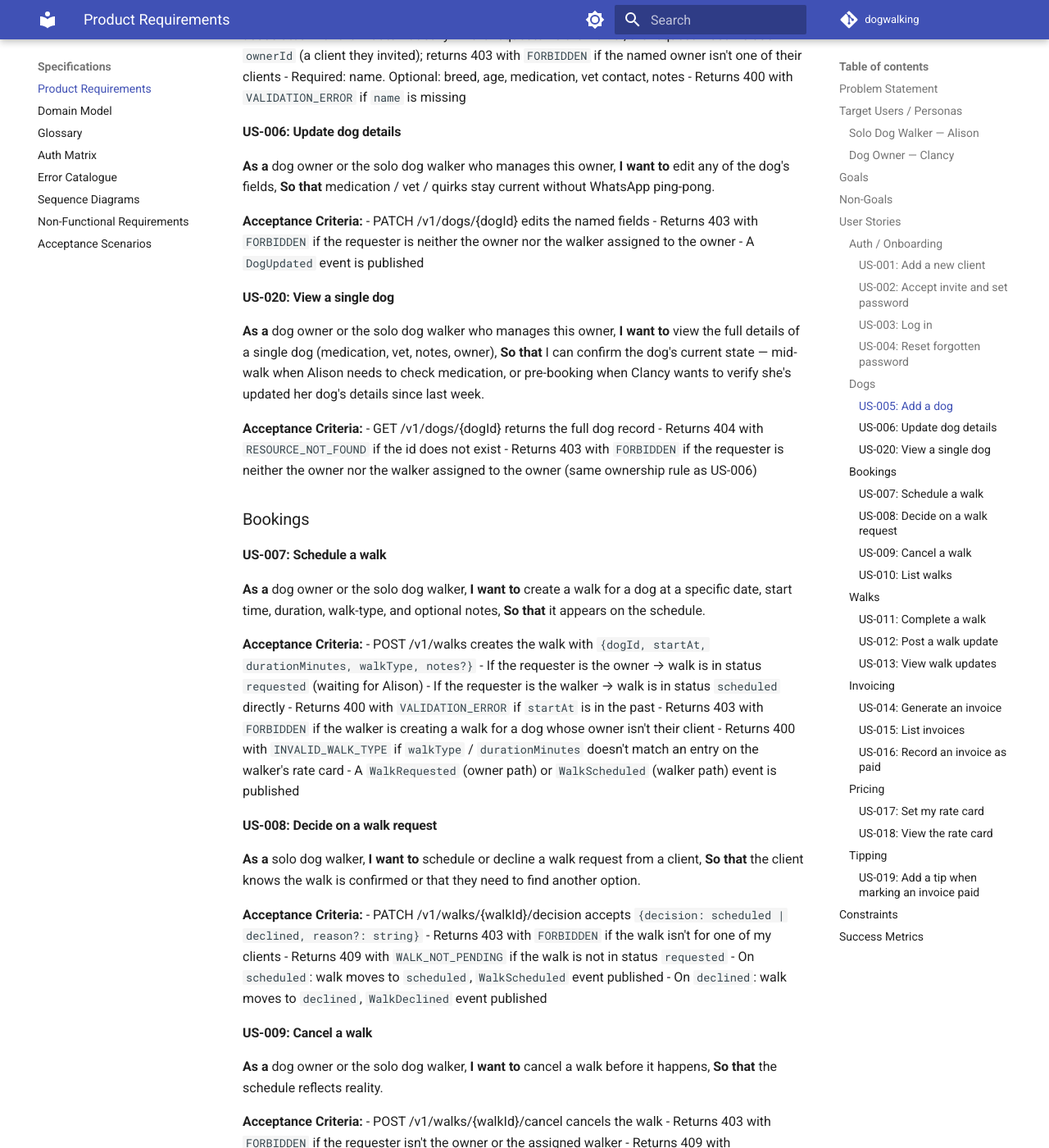
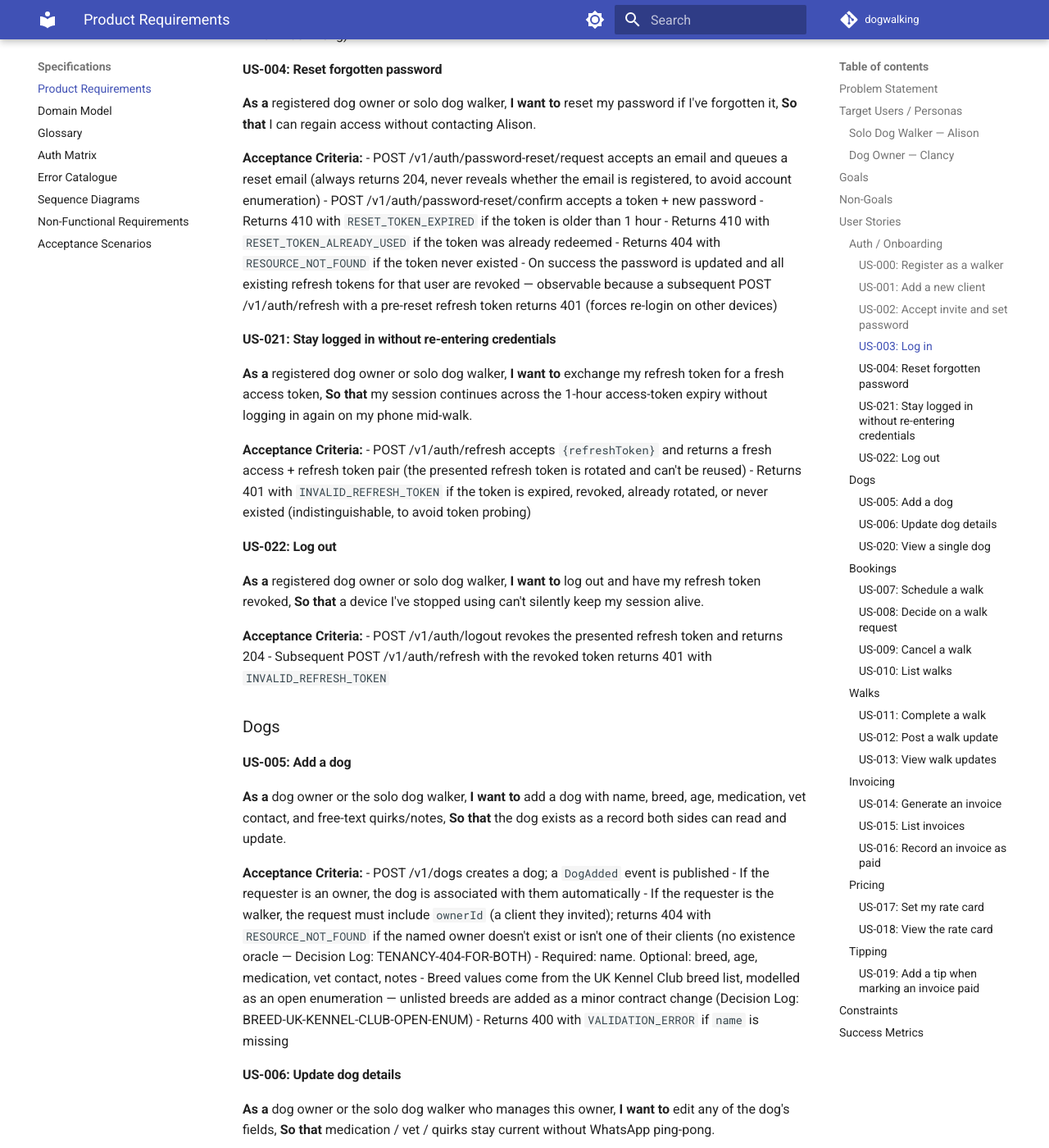
Before and after one commit to dataGriff/spec-dog-walking, an MkDocs documentation site: the page built from docs/specifications/prd.md, in a window 1280 px wide and 1400 px high, scrolled down 3390 px. Shown: the whole window at 82% size. Built offline with MkDocs 1.6.1 and Material for MkDocs 9.7.7, drawn with Linux system fonts in a browser that asks for light colours; some of the changed text lies outside the part shown.

Commit message:
feat(discovery): action critique findings in the PRD
H3 reminders descoped to Non-Goal 5; H4 US-000 walker registration
back-filled; H6 client created at invite acceptance; H8/H10 US-021
refresh + US-022 logout stories; H7 price-snapshot invariant stated on
US-007/US-014; M1 card-level currency + CURRENCY_IMMUTABLE; M3 breed
vocabulary escalated; M15/M16 tenancy 404-for-both across story ACs;
M11 event back-fill; L4 real Constraints content. Eleven Decision Log
entries recorded in the phase sidecar.

Co-Authored-By: Claude Fable 5 <noreply@anthropic.com>

```diff
--- a/docs/specifications/prd.md
+++ b/docs/specifications/prd.md
@@ -13,9 +13,12 @@ missed reminders that turn into missed walks, and invoicing errors
 that turn into late or wrong payments.
 
 The **Dog Walking** domain is the single place a solo walker can
-manage clients, dogs, scheduled walks, daily reminders, and invoices
-— so that information lives in one place and a booking made once
-flows through every downstream concern without re-entry.
+manage clients, dogs, scheduled walks, and invoices — so that
+information lives in one place and a booking made once flows through
+every downstream concern without re-entry. The single authoritative
+schedule replaces the fridge board as the place both sides check
+what's happening; proactive reminder delivery is deferred (see
+Non-Goals).
 
 ## Target Users / Personas
 
@@ -85,10 +88,32 @@ after each walk.
 4. **A marketplace for finding walkers.** Alison's clients are
    already her clients; the domain doesn't onboard strangers,
    surface walkers to new owners, or rank/review walkers.
+5. **Proactive walk reminders / notifications.** v1 replaces the
+   fridge board with a single authoritative schedule both sides can
+   check at any time; pushing reminders out ahead of walks (email,
+   push, SMS) is a notification subsystem deferred to a later
+   release (Decision Log: REMINDERS-DESCOPED-TO-NON-GOAL).
 
 ## User Stories
 
 ### Auth / Onboarding
+
+#### US-000: Register as a walker
+
+**As a** solo dog walker,
+**I want to** create my account with email, password, and display name,
+**So that** I have a domain instance of my own to run my business in.
+
+**Acceptance Criteria:**
+- POST /v1/auth/register creates the walker account with
+  `{email, password, displayName}` and returns access + refresh tokens
+- Registration is walker-only; dog owners join by invitation (US-001,
+  US-002), never by self-registration
+- Returns 409 with `EMAIL_ALREADY_REGISTERED` if the email is already
+  in use
+- Returns 400 with `VALIDATION_ERROR` if the password is shorter than
+  8 characters
+- A `WalkerRegistered` event is published
 
 #### US-001: Add a new client
 
@@ -97,10 +122,14 @@ after each walk.
 **So that** they exist as a record I can later attach dogs and bookings to.
 
 **Acceptance Criteria:**
-- POST /v1/clients creates a client with name + email
-- The client is associated with the authenticated walker
+- POST /v1/clients issues an invite with name + email and queues an
+  invite email containing a single-use registration link; an
+  `InviteCreated` event is published
+- The Client record itself is created when the invite is accepted
+  (US-002), so every client on the books has a registered user behind
+  it (Decision Log: CLIENT-CREATED-AT-ACCEPTANCE)
+- The invite is associated with the authenticated walker
 - Returns 409 with `EMAIL_ALREADY_REGISTERED` if the email is already in use
-- The system queues an invite email containing a single-use registration link
 
 #### US-002: Accept invite and set password
 
@@ -110,10 +139,15 @@ after each walk.
 
 **Acceptance Criteria:**
 - POST /v1/invites/{token}/accept accepts the registration with a chosen password
-- Returns 410 with `INVITE_EXPIRED` if the token is older than 1 day
+- Returns 410 with `INVITE_EXPIRED` if the token is older than 1 day;
+  an invite that passes its expiry is marked `expired` and an
+  `InviteExpired` event is published
 - Returns 410 with `INVITE_ALREADY_USED` if the token was already redeemed
-- On success returns access + refresh tokens
-- The client is now able to log in and is linked to the walker who invited them
+- Returns 404 with `RESOURCE_NOT_FOUND` if the token never existed
+- On success the Client record is created and linked to the walker who
+  invited them, access + refresh tokens are returned, and
+  `InviteAccepted` and `ClientRegistered` events are published (both
+  carrying the invite id so the lineage is joinable from the stream)
 
 #### US-003: Log in
 
@@ -139,8 +173,39 @@ after each walk.
 - POST /v1/auth/password-reset/confirm accepts a token + new password
 - Returns 410 with `RESET_TOKEN_EXPIRED` if the token is older than 1 hour
 - Returns 410 with `RESET_TOKEN_ALREADY_USED` if the token was already redeemed
+- Returns 404 with `RESOURCE_NOT_FOUND` if the token never existed
 - On success the password is updated and all existing refresh tokens for that
-  user are revoked (forces re-login on other devices)
+  user are revoked — observable because a subsequent POST /v1/auth/refresh
+  with a pre-reset refresh token returns 401 (forces re-login on other
+  devices)
+
+#### US-021: Stay logged in without re-entering credentials
+
+**As a** registered dog owner or solo dog walker,
+**I want to** exchange my refresh token for a fresh access token,
+**So that** my session continues across the 1-hour access-token expiry
+without logging in again on my phone mid-walk.
+
+**Acceptance Criteria:**
+- POST /v1/auth/refresh accepts `{refreshToken}` and returns a fresh
+  access + refresh token pair (the presented refresh token is rotated
+  and can't be reused)
+- Returns 401 with `INVALID_REFRESH_TOKEN` if the token is expired,
+  revoked, already rotated, or never existed (indistinguishable, to
+  avoid token probing)
+
+#### US-022: Log out
+
+**As a** registered dog owner or solo dog walker,
+**I want to** log out and have my refresh token revoked,
+**So that** a device I've stopped using can't silently keep my session
+alive.
+
+**Acceptance Criteria:**
+- POST /v1/auth/logout revokes the presented refresh token and returns
+  204
+- Subsequent POST /v1/auth/refresh with the revoked token returns 401
+  with `INVALID_REFRESH_TOKEN`
 
 ### Dogs
 
@@ -152,12 +217,16 @@ free-text quirks/notes,
 **So that** the dog exists as a record both sides can read and update.
 
 **Acceptance Criteria:**
-- POST /v1/dogs creates a dog
+- POST /v1/dogs creates a dog; a `DogAdded` event is published
 - If the requester is an owner, the dog is associated with them automatically
 - If the requester is the walker, the request must include `ownerId` (a
-  client they invited); returns 403 with `FORBIDDEN` if the named owner
-  isn't one of their clients
+  client they invited); returns 404 with `RESOURCE_NOT_FOUND` if the
+  named owner doesn't exist or isn't one of their clients (no
+  existence oracle — Decision Log: TENANCY-404-FOR-BOTH)
 - Required: name. Optional: breed, age, medication, vet contact, notes
+- Breed values come from the UK Kennel Club breed list, modelled as an
+  open enumeration — unlisted breeds are added as a minor contract
+  change (Decision Log: BREED-UK-KENNEL-CLUB-OPEN-ENUM)
 - Returns 400 with `VALIDATION_ERROR` if `name` is missing
 
 #### US-006: Update dog details
@@ -168,8 +237,9 @@ free-text quirks/notes,
 
 **Acceptance Criteria:**
 - PATCH /v1/dogs/{dogId} edits the named fields
-- Returns 403 with `FORBIDDEN` if the requester is neither the owner nor
-  the walker assigned to the owner
+- Returns 404 with `RESOURCE_NOT_FOUND` if the dog doesn't exist or the
+  requester is neither the owner nor the walker assigned to the owner
+  (not-yours is indistinguishable from not-there)
 - A `DogUpdated` event is published
 
 #### US-020: View a single dog
@@ -183,10 +253,10 @@ to verify she's updated her dog's details since last week.
 
 **Acceptance Criteria:**
 - GET /v1/dogs/{dogId} returns the full dog record
-- Returns 404 with `RESOURCE_NOT_FOUND` if the id does not exist
-- Returns 403 with `FORBIDDEN` if the requester is neither the owner
-  nor the walker assigned to the owner (same ownership rule as
-  US-006)
+- Returns 404 with `RESOURCE_NOT_FOUND` if the id does not exist or
+  the requester is neither the owner nor the walker assigned to the
+  owner (same ownership rule as US-006; not-yours is
+  indistinguishable from not-there)
 
 ### Bookings
 
@@ -204,10 +274,14 @@ walk-type, and optional notes,
   for Alison)
 - If the requester is the walker → walk is in status `scheduled` directly
 - Returns 400 with `VALIDATION_ERROR` if `startAt` is in the past
-- Returns 403 with `FORBIDDEN` if the walker is creating a walk for a dog
-  whose owner isn't their client
+- Returns 404 with `RESOURCE_NOT_FOUND` if `dogId` doesn't exist or
+  the dog isn't visible to the requester (walker booking for a
+  non-client's dog, owner booking for someone else's dog)
 - Returns 400 with `INVALID_WALK_TYPE` if `walkType` / `durationMinutes`
   doesn't match an entry on the walker's rate card
+- A walk entering `scheduled` records the rate-card price for its
+  (walkType, durationMinutes) at that moment; later rate-card changes
+  don't reprice it (Decision Log: WALK-PRICE-SNAPSHOT-AT-SCHEDULING)
 - A `WalkRequested` (owner path) or `WalkScheduled` (walker path) event
   is published
 
@@ -221,7 +295,8 @@ find another option.
 **Acceptance Criteria:**
 - PATCH /v1/walks/{walkId}/decision accepts `{decision: scheduled |
   declined, reason?: string}`
-- Returns 403 with `FORBIDDEN` if the walk isn't for one of my clients
+- Returns 404 with `RESOURCE_NOT_FOUND` if the walk doesn't exist or
+  isn't for one of my clients
 - Returns 409 with `WALK_NOT_PENDING` if the walk is not in status
   `requested`
 - On `scheduled`: walk moves to `scheduled`, `WalkScheduled` event published
@@ -235,8 +310,9 @@ find another option.
 
 **Acceptance Criteria:**
 - POST /v1/walks/{walkId}/cancel cancels the walk
-- Returns 403 with `FORBIDDEN` if the requester isn't the owner or the
-  assigned walker
+- Returns 404 with `RESOURCE_NOT_FOUND` if the walk doesn't exist or
+  isn't visible to the requester (owner of the dog or the assigned
+  walker)
 - Returns 409 with `WALK_NOT_CANCELLABLE` if the walk is already
   `completed`, `declined`, or `cancelled`
 - The walk moves to status `cancelled`; the cancelling party is recorded
@@ -264,7 +340,11 @@ find another option.
 
 **Acceptance Criteria:**
 - POST /v1/walks/{walkId}/complete
-- Returns 403 with `FORBIDDEN` if the walker isn't assigned
+- Returns 404 with `RESOURCE_NOT_FOUND` if the walk doesn't exist or
+  isn't visible to the requester
+- Returns 403 with `FORBIDDEN` if the walk is visible but the
+  requester isn't the assigned walker (an owner can't complete their
+  own walk)
 - Returns 409 with `WALK_NOT_SCHEDULED` if not in status `scheduled`
 - Walk moves to `completed`; completion timestamp recorded
 - A `WalkCompleted` event is published
@@ -283,7 +363,10 @@ and/or attached photos,
   `VALIDATION_ERROR` if both empty)
 - Photos: max 5 per update, max 10MB each, JPEG/PNG/HEIC only (returns
   400 with `INVALID_PHOTO` otherwise)
-- Returns 403 with `FORBIDDEN` if walker isn't assigned
+- Returns 404 with `RESOURCE_NOT_FOUND` if the walk doesn't exist or
+  isn't visible to the requester; 403 with `FORBIDDEN` if it's visible
+  but the requester isn't the assigned walker (owners can't post
+  updates)
 - Returns 409 with `WALK_UPDATE_NOT_ALLOWED` if walk is in `requested`,
   `declined`, or `cancelled`
 - A `WalkUpdatePosted` event is published; payload includes the update id
@@ -301,8 +384,9 @@ photos in chronological order,
   with notes + an array of photo metadata (id, content-type, size,
   captured-at)
 - GET /v1/walk-updates/{updateId}/photos/{photoId} returns the photo bytes
-- Both endpoints return 403 with `FORBIDDEN` if the requester is neither
-  the owner nor the assigned walker
+- Both endpoints return 404 with `RESOURCE_NOT_FOUND` if the resource
+  doesn't exist or the requester is neither the owner nor the assigned
+  walker
 
 ### Invoicing
 
@@ -316,11 +400,13 @@ completed walks,
 **Acceptance Criteria:**
 - POST /v1/invoices accepts `{clientId, periodStart, periodEnd}`
 - The invoice contains line items for every `completed` walk in the
-  period for that client's dogs, priced per the walker's rate card
+  period for that client's dogs, priced at the rate recorded on each
+  walk when it entered `scheduled` — not the rate card at invoicing
+  time (Decision Log: WALK-PRICE-SNAPSHOT-AT-SCHEDULING)
 - Returns 400 with `NO_BILLABLE_WALKS` if no completed walks fall in the
   period
-- Returns 403 with `FORBIDDEN` if the client isn't one of the walker's
-  clients
+- Returns 404 with `RESOURCE_NOT_FOUND` if `clientId` doesn't exist or
+  isn't one of the walker's clients
 - Invoice is created in status `issued`; an `InvoiceIssued` event is
   published
 
@@ -362,12 +448,19 @@ duration (e.g. 30 / 45 / 60 min) as a structured table,
 
 **Acceptance Criteria:**
 - PUT /v1/rate-card replaces the walker's full rate card with
-  `{entries: [{walkType, durationMinutes, priceCents, currency}]}`
+  `{currency, entries: [{walkType, durationMinutes, priceCents}]}` —
+  currency is card-level, not per-entry (Decision Log:
+  CURRENCY-CARD-LEVEL)
 - Returns 400 with `VALIDATION_ERROR` if any entry has a zero or
   negative price, or if there's a duplicate (walkType, durationMinutes)
   tuple
+- Returns 409 with `CURRENCY_IMMUTABLE` if the request's currency
+  differs from the card's established currency (currency is fixed once
+  set)
 - The rate card is per-walker; changes apply prospectively to walks
-  scheduled after the change
+  entering `scheduled` after the change (already-scheduled walks keep
+  their recorded price)
+- A `RateCardUpdated` event is published
 
 #### US-018: View the rate card
 
@@ -402,7 +495,22 @@ expect before booking.
 
 <!-- Technical, legal, or business constraints. -->
 
-1. TODO
+1. **UK-only.** The service operates in the United Kingdom: UK GDPR
+   governs personal data (see the Privacy & data rights NFRs), prices
+   are GBP, and the product ships in English only.
+2. **One walker per domain instance.** The data model, auth matrix,
+   and rate card all assume a single walker; there is no
+   walker-discovery, team, or franchise capability (see Non-Goals 1
+   and 4).
+3. **Walker-initiated, invite-only client onboarding.** Owners cannot
+   self-register; they join only via a walker's invite (US-001/US-002).
+   Self-registration exists solely for walkers (US-000).
+4. **No payment processing.** Invoices are bookkeeping records;
+   settlement happens off-platform and is recorded after the fact
+   (US-016, Non-Goal 3).
+5. **API-first.** The domain is exposed as a versioned REST API plus
+   published domain events; mobile-first clients consume it online
+   (no offline mode in v1).
 
 ## Success Metrics
 
```
Also changed, not shown: other parts of docs/specifications/prd.md (+3 -3 lines), 2 other files.
